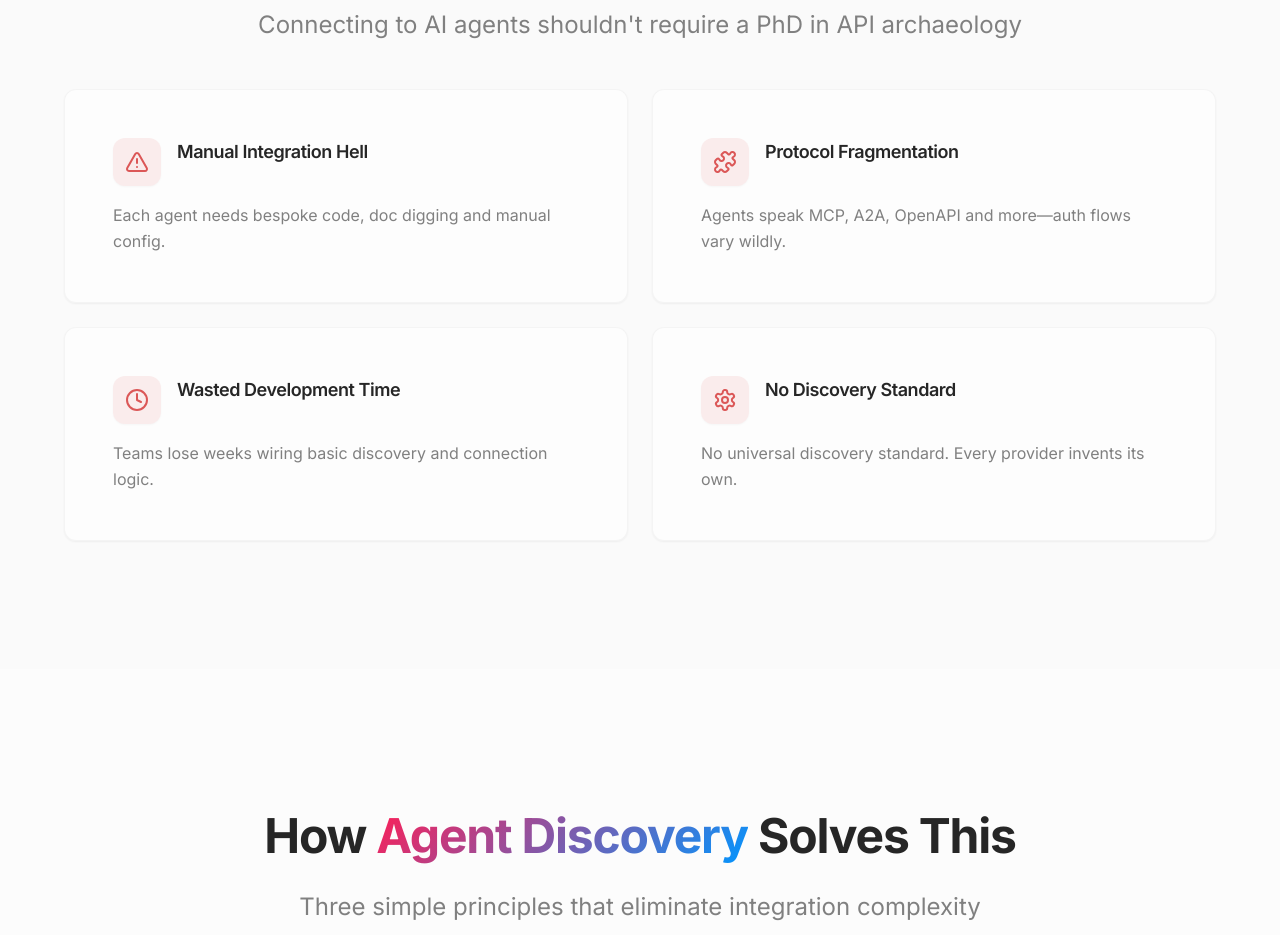
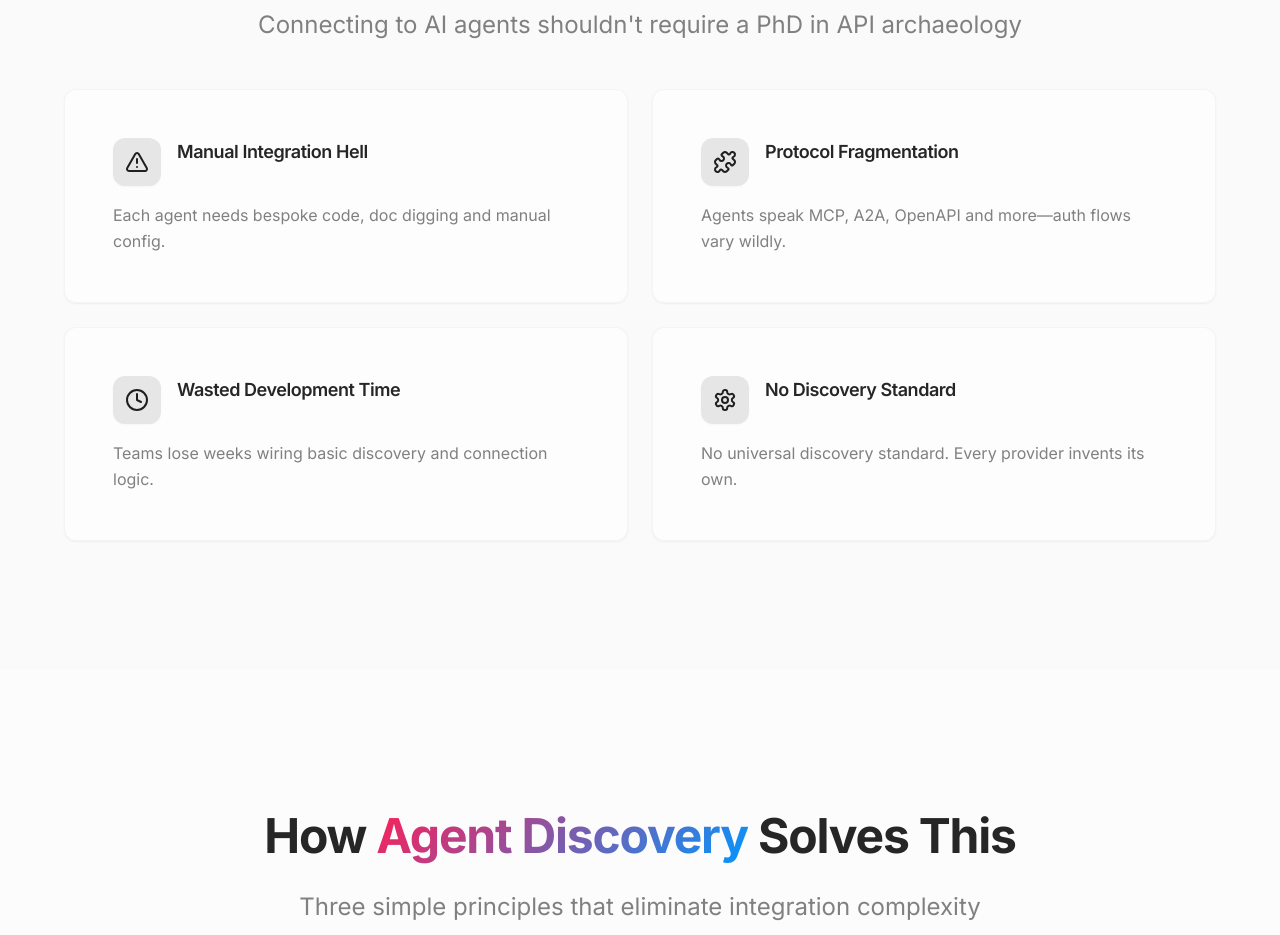
Before and after one commit to agentcommunity/agent-interface-discovery, a Next.js app in the folder packages/web/: page / in a window 1280 px wide. Shown: the part 2040-2975 px from the top of the page. Built offline with nearby package versions, Linux system fonts and the light colour scheme.

Commit message:
web(features): swap destructive (red) icon styling for primary (blue/neutral) accents

```diff
--- a/packages/web/src/components/landing/features.tsx
+++ b/packages/web/src/components/landing/features.tsx
@@ -46,8 +46,8 @@ export function Problem() {
               >
                 <CardHeader className="pb-4">
                   <div className="flex items-start gap-4">
-                    <div className="flex h-12 w-12 items-center justify-center rounded-lg bg-destructive/10 shadow-soft-xs transition-all duration-300 group-hover:scale-110 group-hover:shadow-soft-md">
-                      <problem.icon className="h-6 w-6 text-destructive transition-transform duration-300 group-hover:scale-110" />
+                    <div className="flex h-12 w-12 items-center justify-center rounded-lg bg-primary/10 shadow-soft-xs transition-all duration-300 group-hover:scale-110 group-hover:shadow-soft-md">
+                      <problem.icon className="h-6 w-6 text-primary transition-transform duration-300 group-hover:scale-110" />
                     </div>
                     <div className="flex-1">
                       <CardTitle className="text-lg transition-colors duration-300 group-hover:text-foreground">
```
